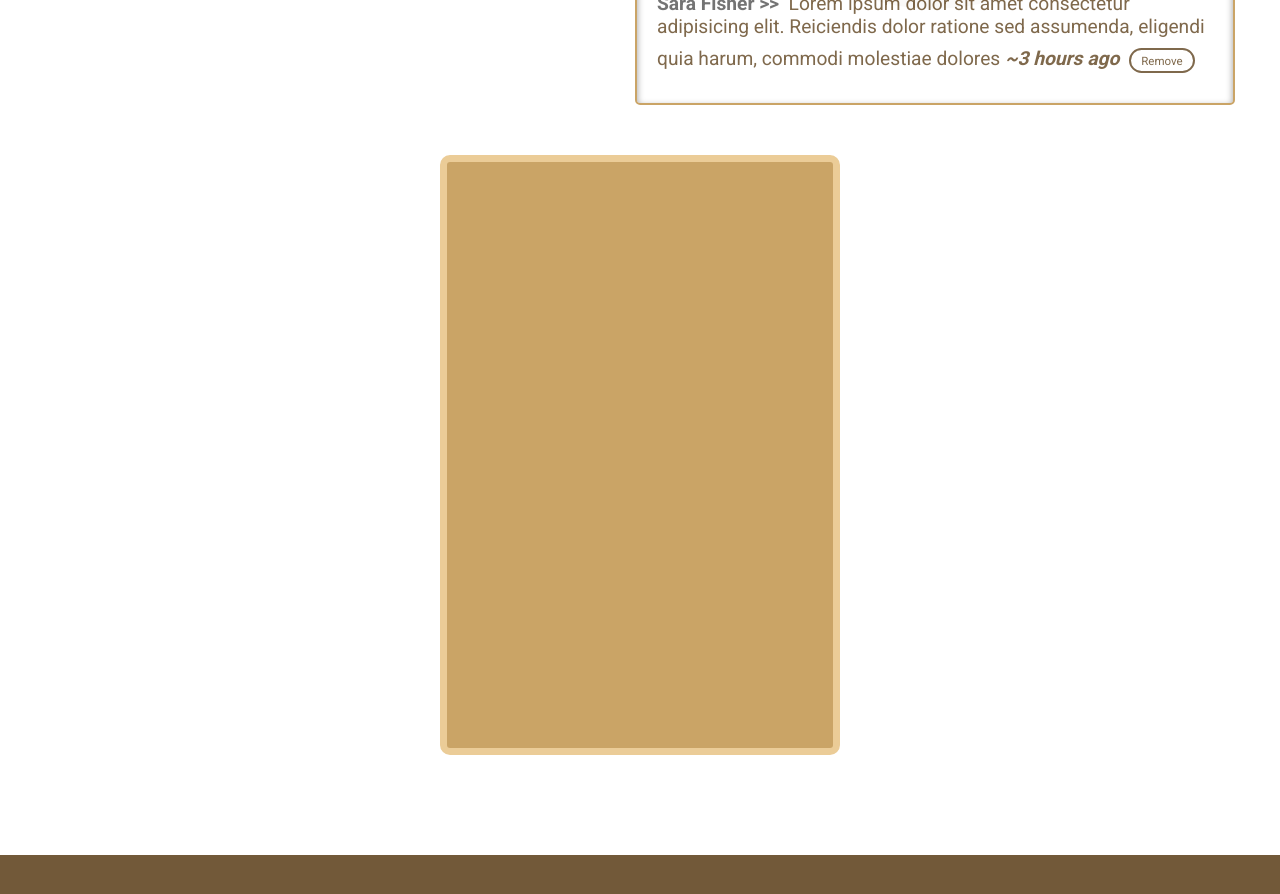
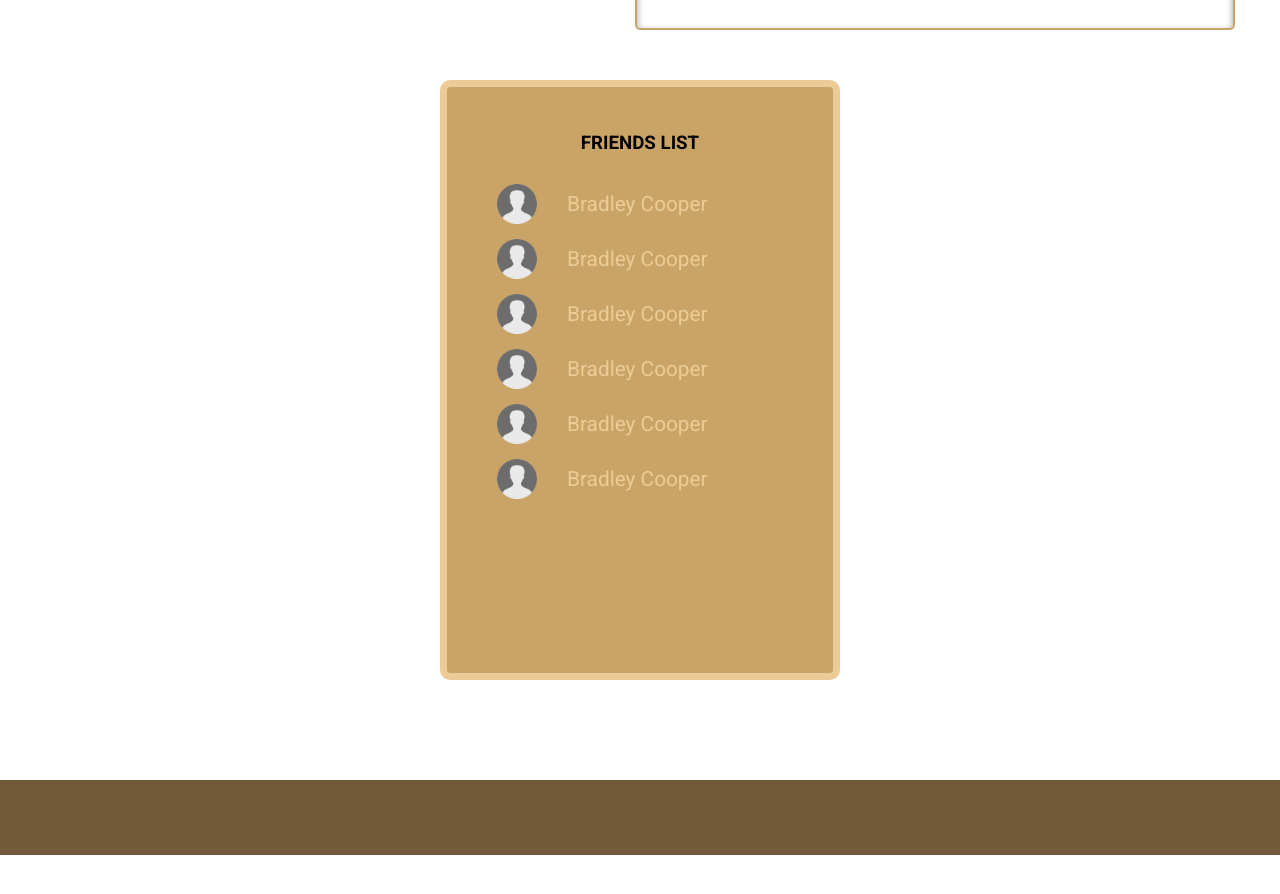
Before and after one commit to allythiel/social-media-front-end, a React (Create React App) app: page / in a window 1280 px wide. Shown: the part 780-1674 px from the top of the page. After the commit the page ends 1635 px from the top, so only its background shows below. Built offline with nearby package versions, Linux system fonts and the light colour scheme.

Commit message:
mod FriendsList css styles

```diff
--- a/src/App.css
+++ b/src/App.css
@@ -20,6 +20,11 @@
     text-align: center;
 }
 
+ul li {
+   list-style: none;
+   color: var(--theme-light);
+}
+
 body {
     background-color: #ffffff;
 }
@@ -30,12 +35,11 @@ body {
 
 .content > div {
     display: flex;
+    margin-top: 175px;
     width: 100%;
     flex-direction: row;
     justify-content: space-around;
     flex-wrap: wrap;
-    margin: auto;
-    margin-top: 250px;
 }
 
 h2,
@@ -91,7 +95,11 @@ h4 {
 }
 
 .avatar-inline {
-   height: 75px;
-   width: 75px;
+   height: 50px;
+   width: 50px;
    padding: 5px;
 }
+
+.avatar-inline img {
+   width: 100%;
+}
--- a/src/App.js
+++ b/src/App.js
@@ -1,4 +1,4 @@
-import React from 'react'
+import React, { useState } from 'react'
 import Header from './components/header/Header'
 import Footer from './components/footer/Footer'
 import Profile from './components/profile/Profile'
@@ -13,9 +13,11 @@ import myFriends from './_demoData/friends.js'
 /**************************************************** */
 
 const App = () => {
-   const aboutme = 'Lorem ipsum dolor sit amet consectetur adipisicing elit. Facere eos illum accusantium. Animi, consequuntur assumenda!'
+   const [friends, setFriends] = useState(myFriends);
 
-   const name = 'Jaslyn Thomas'
+   const aboutme = 'Lorem ipsum dolor sit amet consectetur adipisicing elit. Facere eos illum accusantium. Animi, consequuntur assumenda!';
+   const name = 'Jaslyn Thomas';
+
 
    return (
       <div className='App'>
@@ -27,10 +29,10 @@ const App = () => {
                      name={name}/>
                </div>
                <div>
-                  <Timeline/>
+                  <Timeline />
                </div>
                <div>
-                  <FriendsAllUsersList/>
+                  <FriendsAllUsersList friends={friends}/>
                </div>
             </div>
          </div>
--- a/src/Components/friendsAllUsersList/FriendsAllUsersList.js
+++ b/src/Components/friendsAllUsersList/FriendsAllUsersList.js
@@ -1,10 +1,11 @@
 import React from 'react'
+import FriendsList from './friendsList/FriendsList';
 import './FriendsAllUsersList.css';
 
-const FriendsAllUsersList = () => {
+const FriendsAllUsersList = (props) => {
    return (
       <div className='friends-all-users-list'>
-
+         <FriendsList friends={props.friends} />
       </div>
    )
 }
--- a/src/Components/friendsAllUsersList/friendsList/friendsList.css
+++ b/src/Components/friendsAllUsersList/friendsList/friendsList.css
@@ -3,3 +3,24 @@
    margin: 25px;
 
 }
+
+.friends-list ul li {
+   display: flex;
+   line-height: 50px;
+   height: 55px;
+   font-size: 1.3em;
+
+}
+
+.friends-list ul {
+   margin-top: 25px;
+}
+
+.friends-list .avatar-inline {
+   margin-right: 25px;
+}
+
+.friend-name:hover {
+   text-decoration: underline;
+   color: var(--theme-dark);
+}
--- a/src/Components/friendsAllUsersList/friendsList/friendsList.js
+++ b/src/Components/friendsAllUsersList/friendsList/friendsList.js
@@ -5,8 +5,8 @@ const FriendsList = (props) => {
    const friends = props.friends.map((friend, index) => {
       return (
          <li key={index}>
-         <div className="avatar-inline"><img src={props.avatar} alt=''></img></div>
-         <div>{props.name}</div>
+         <div className="avatar-inline"><img src={friend.avatarURL} alt=''></img></div>
+         <div className='friend-name'>{friend.name}</div>
       </li>
       )
    })
--- a/src/Components/timeline/timeline.js
+++ b/src/Components/timeline/timeline.js
@@ -2,7 +2,7 @@ import React from 'react';
 import UserPost from './userPost/UserPost';
 import './timeline.css';
 
-const Timeline = () => {
+const Timeline = (props) => {
     return (
         <div className='timeline'>
           <h3>Timeline</h3>
```
